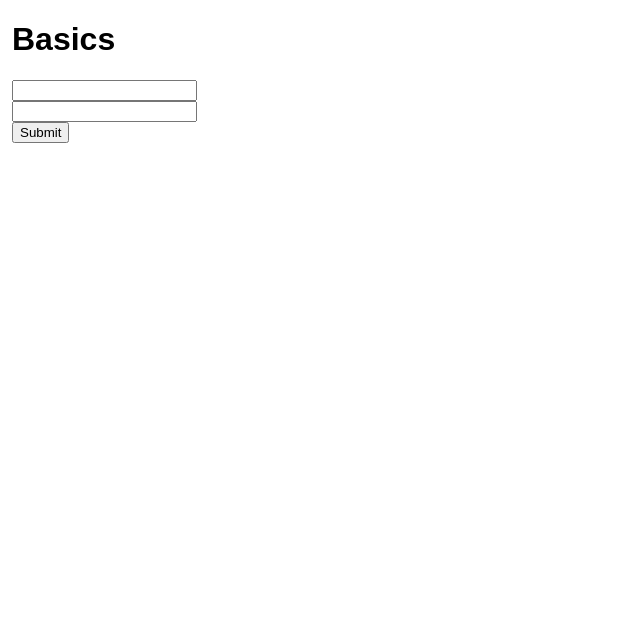
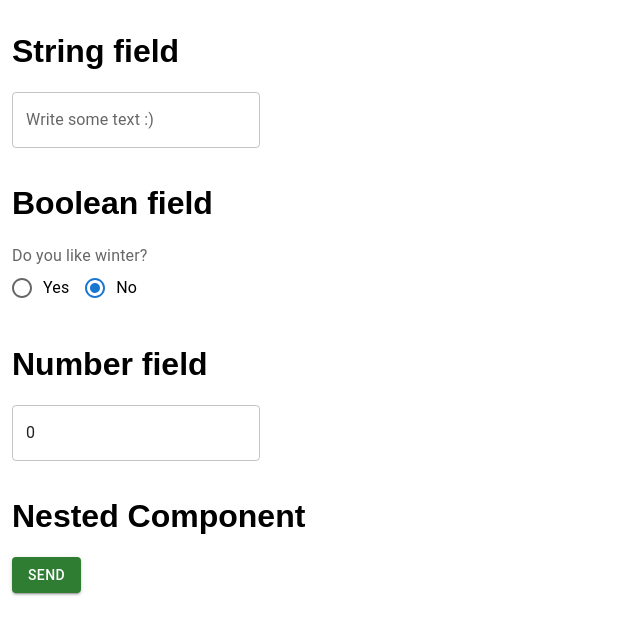
Before and after one commit to lukzerom/hook-form, a React (Create React App) app: page / in a window 1280 px wide. Shown: the top 634 px of the page, without its empty margins (0-640 px from the left). Built offline with nearby package versions, Linux system fonts and the light colour scheme.

Commit message:
[WIP]: Create complex example of using useFieldArray and Controller for RHF

```diff
--- a/src/App.tsx
+++ b/src/App.tsx
@@ -1,11 +1,11 @@
 import React from "react";
-
-import ExamplePart1 from "./Examples/ExamplePart1";
+import UseFieldArrayDemo from "./Examples/filipDemo/useFieldArrayDemo";
 
 function App() {
   return (
     <div className="App">
-      <ExamplePart1 />
+      {/*<ExamplePart1 />*/}
+        <UseFieldArrayDemo/>
     </div>
   );
 }
--- /dev/null
+++ b/src/Examples/filipDemo/NestedField.tsx
@@ -0,0 +1,11 @@
+import {ReactElement} from "react";
+
+
+const NestedField = (): ReactElement => {
+
+    return (
+        <>
+        </>
+    );
+};
+export default NestedField;
--- /dev/null
+++ b/src/Examples/filipDemo/NestedFieldComponent.tsx
@@ -0,0 +1,25 @@
+import {useFieldArray, useFormContext} from "react-hook-form";
+import {FieldArrayData} from "./useFieldArrayDemoFormSchema";
+import NestedField from "./NestedField";
+import {ReactElement} from "react";
+
+
+const NestedFieldComponent = (): ReactElement => {
+
+    const {control} = useFormContext<FieldArrayData>();
+    const {
+        fields: nestedFieldArray
+    } = useFieldArray({
+        control,
+        name: "nestedField"
+    });
+
+    return (
+        <>
+            {nestedFieldArray
+                .map((field, index) => <NestedField key={field.id}/>)
+            }
+        </>
+    );
+};
+export default NestedFieldComponent;
--- /dev/null
+++ b/src/Examples/filipDemo/useFieldArrayDemo.tsx
@@ -0,0 +1,101 @@
+import React, {ReactElement, useCallback} from "react";
+import {FormProvider, useForm, Controller} from "react-hook-form";
+import {yupResolver} from "@hookform/resolvers/yup";
+import {defaultFieldArrayData, FieldArrayData} from "./useFieldArrayDemoFormSchema";
+import {UseFieldArrayValidation} from "./useFieldArrayValidation";
+import {Button, FormControl, FormControlLabel, FormLabel, Grid, Radio, RadioGroup, TextField} from "@mui/material";
+import NestedFieldComponent from "./NestedFieldComponent";
+
+const UseFieldArrayDemo = (): ReactElement => {
+
+    const form = useForm<FieldArrayData>({
+        defaultValues: defaultFieldArrayData,
+        mode: "onChange",
+        resolver: yupResolver(UseFieldArrayValidation)
+    })
+
+    const onSubmit = useCallback((data: FieldArrayData) => {
+        console.log(data);
+    }, [])
+
+    return (
+        <FormProvider {...form}>
+            <form onSubmit={form.handleSubmit(onSubmit)}>
+
+                <Grid container spacing={2}>
+                    <Grid item xs={12}>
+                        <h1>
+                            String field
+                        </h1>
+                        <Controller
+                            name="stringField"
+                            control={form.control}
+                            rules={{required: true}}
+                            render={({field}) => <TextField
+                                {...field}
+                                value={field.value}
+                                defaultValue={field.value}
+                                placeholder="Enter something..."
+                                id="outlined-required"
+                                label="Write some text :)"
+                            />}
+                        />
+                    </Grid>
+                    <Grid item xs={12}>
+                        <h1>
+                            Boolean field
+                        </h1>
+                        <Controller
+                            name="booleanField"
+                            control={form.control}
+                            rules={{required: true}}
+                            render={({field}) => <FormControl {...field}>
+                                <FormLabel id="demo-row-radio-buttons-group-label">Do you like winter?</FormLabel>
+                                <RadioGroup
+                                    row
+                                    aria-labelledby="demo-row-radio-buttons-group-label"
+                                    value={field.value}
+                                    name="row-radio-buttons-group"
+                                >
+                                    <FormControlLabel value={true} control={<Radio/>} label="Yes"/>
+                                    <FormControlLabel value={false} control={<Radio/>} label="No"/>
+                                </RadioGroup>
+                            </FormControl>}
+                        />
+                    </Grid>
+                    <Grid item xs={12}>
+                        <h1>
+                            Number field
+                        </h1>
+                        <Controller
+                            name="integerField"
+                            control={form.control}
+                            rules={{required: true}}
+                            render={({field}) =>
+                                <TextField
+                                    {...field}
+                                    value={field.value}
+                                    defaultValue={field.value}
+                                    inputProps={{inputMode: 'numeric', pattern: '[0-9]*'}}
+                                />}
+                        />
+                    </Grid>
+                    <Grid item xs={12}>
+                        <h1>
+                            Nested Component
+                        </h1>
+                        <NestedFieldComponent/>
+                    </Grid>
+                </Grid>
+                <Button
+                    variant="contained"
+                    color="success"
+                    type="submit"
+                >
+                    Send
+                </Button>
+            </form>
+        </FormProvider>
+    );
+}
+export default UseFieldArrayDemo;
--- /dev/null
+++ b/src/Examples/filipDemo/useFieldArrayDemoFormSchema.ts
@@ -0,0 +1,36 @@
+
+export enum Alcohol {
+    WODKA="WODKA",
+    GIN="GIN",
+    RUM="RUM",
+    BEER="BEER",
+    WINE="WINE"
+}
+
+export type NestedField = {
+    name: string
+    surname: string
+    age: number
+    orderAlcohol: Alcohol
+}
+
+export type MovieData = {
+    isMovieFan: boolean
+    movieType: string[]
+}
+
+export type FieldArrayData = {
+    stringField: string
+    booleanField: boolean
+    integerField: number
+    nestedField: NestedField[]
+    movieType: MovieData[]
+}
+
+export const defaultFieldArrayData: FieldArrayData = {
+    stringField: "",
+    booleanField: false,
+    integerField: 0,
+    nestedField: [],
+    movieType: []
+}
--- /dev/null
+++ b/src/Examples/filipDemo/useFieldArrayValidation.ts
@@ -0,0 +1,25 @@
+import * as yup from "yup";
+import {Alcohol} from "./useFieldArrayDemoFormSchema";
+
+
+export const UseFieldArrayValidation = yup.object({
+    booleanField: yup.boolean(),
+    integerField: yup.number(),
+    stringField: yup.string(),
+    nestedField: yup.array(yup.object({
+        name: yup.string().required(),
+        surname: yup.string().required(),
+        age: yup.number().required(),
+        orderAlcohol: yup.mixed<Alcohol>().oneOf(Object.values(Alcohol))
+            .when("age", {
+                is: ((value: number) => value < 18),
+                then: yup.mixed<Alcohol>().oneOf(Object.values(Alcohol))
+                    .typeError("You can't buy alcohol legally!!!"),
+                otherwise: yup.mixed<Alcohol>().oneOf(Object.values(Alcohol))
+            })
+    })),
+    movieType: yup.array(yup.object({
+        isMovieFan: yup.boolean().required(),
+        movieType: yup.array(yup.string()).required()
+    }))
+})
```
Also changed, not shown: 2 other files (tests, documents, lock files or other folders).
